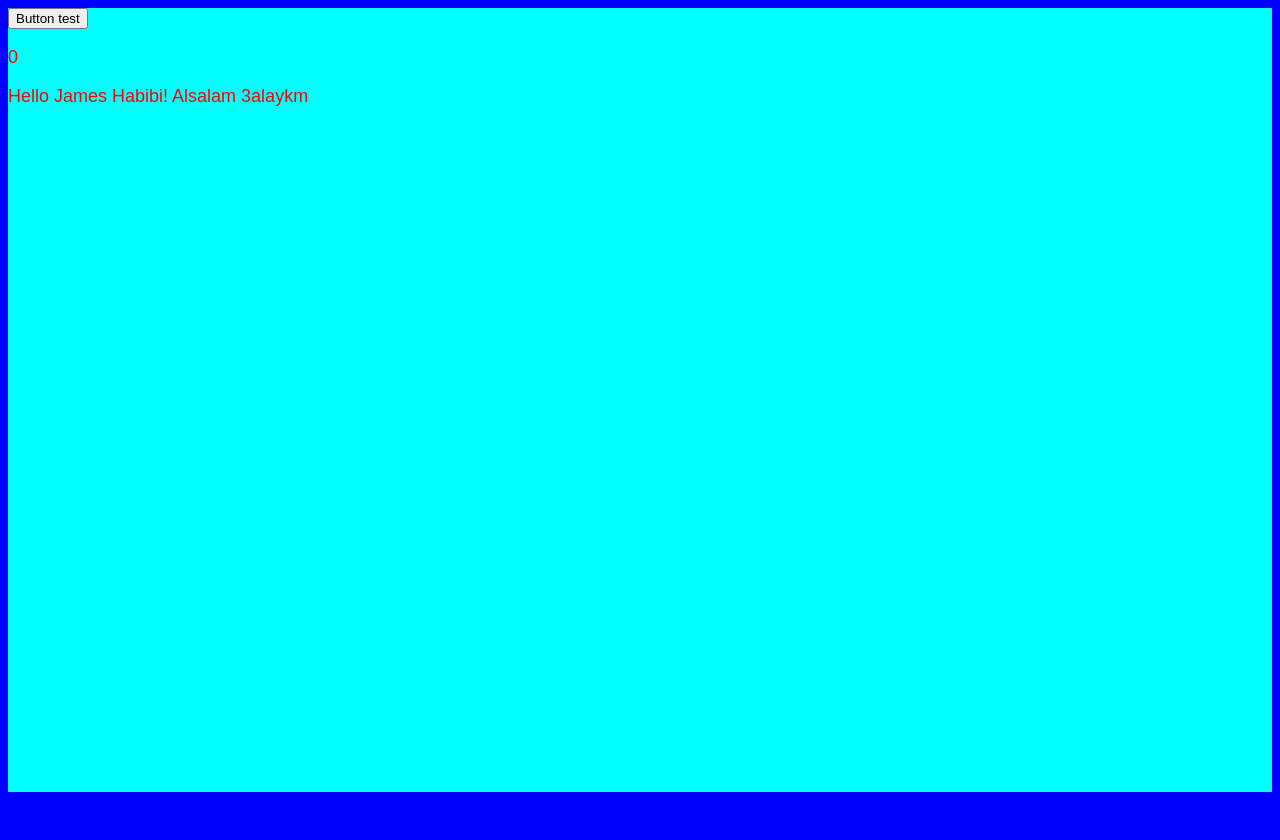
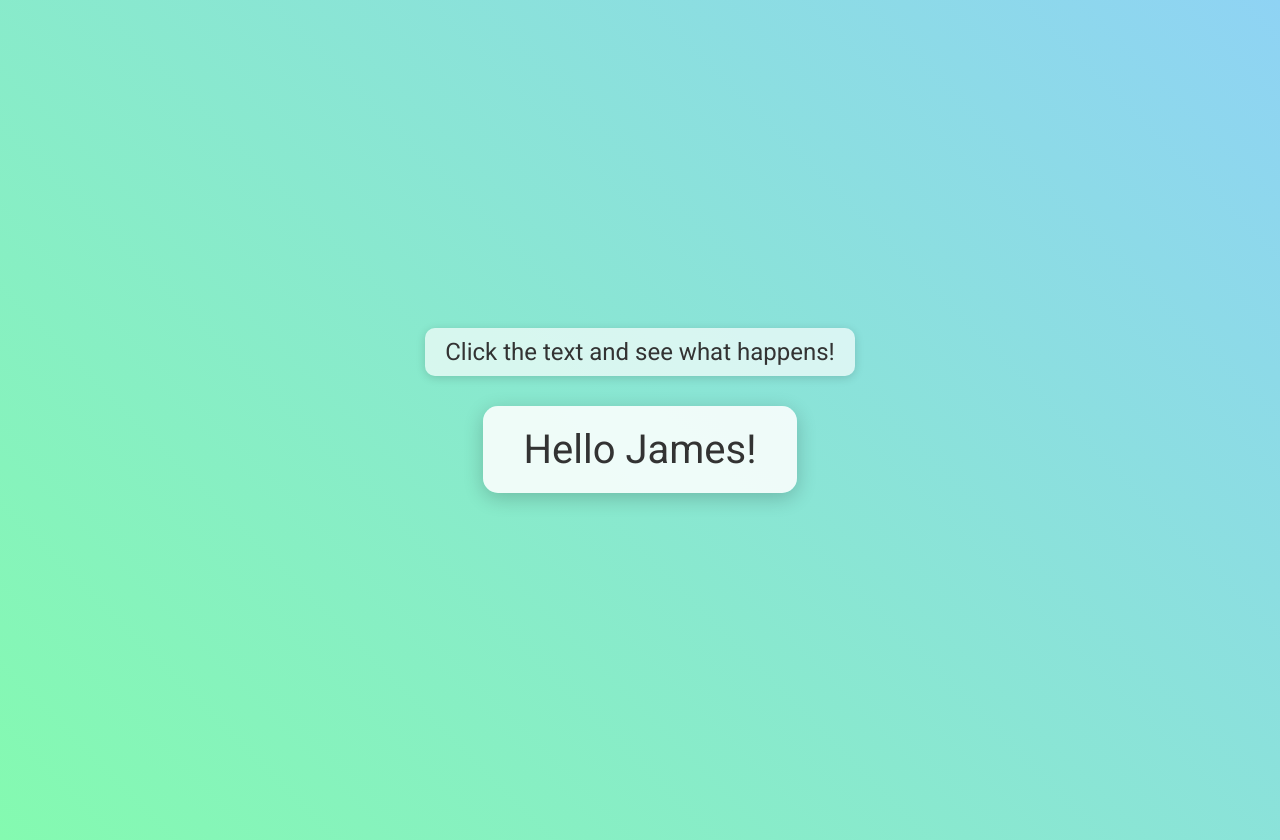
Before and after one commit to legendzbest/HelloJames, a website: page public/index.html in a window 1280 px wide. Before the commit the page ends 800 px from the top, so only its background shows below. Drawn offline with Linux system fonts and the light colour scheme.

Commit message:
updated styles and index

```diff
--- a/public/index.html
+++ b/public/index.html
@@ -1,12 +1,16 @@
-<html lang="en">
-  <head>
-    <title>First Web App</title>
+
+<!DOCTYPE html>
+<html lang="ar">
+<head>
+    <meta charset="UTF-8">
+    <meta name="viewport" content="width=device-width, initial-scale=1.0">
+    <title>Hello James!</title>
     <link rel="stylesheet" href="styles.css">
-    <body>
-      <button id="Button">Button test</button>
-      <p id="Counter">0</p>
-      <script src="script.js"></script>
-      Hello James Habibi! Alsalam 3alaykm
-    </body>
-  </head>
+</head>
+</head>
+<body>
+    <header class="instruction-header">Click the text and see what happens!</header>
+    <div class="greeting">Hello James!</div>
+    <script src="script.js"></script>
+</body>
 </html>
--- a/public/styles.css
+++ b/public/styles.css
@@ -1,9 +1,55 @@
-html{
-  background-color:blue;
+/* Importing the Roboto font from Google Fonts */
+@import url('https://fonts.googleapis.com/css2?family=Roboto:wght@400;700&display=swap');
+
+/* Global Styles */
+body {
+  font-family: 'Roboto', sans-serif;
+  display: flex;
+  flex-direction: column;
+  align-items: center;
+  justify-content: center;
+  height: 100vh;
+  background: linear-gradient(45deg, #84fab0 0%, #8fd3f4 100%);
+  margin: 0;
+  padding: 20px;
+  overflow-y: auto;
 }
-body {
-  color:red;
-  background-color:aqua;
-  font-family: Arial, sans-serif;
-  font-size: 18;
+
+.greeting {
+  font-family: 'Roboto', sans-serif;
+  font-size: 2rem;
+  color: #333;
+  background: #ffffffdd; /* Slight transparency */
+  padding: 20px 40px;
+  border-radius: 15px;
+  box-shadow: 0px 5px 20px rgba(0, 0, 0, 0.2);
+  margin-bottom: 20px;
+  max-width: 90%;
+  text-align: center;
 }
+
+.instruction-header {
+  font-family: 'Roboto', sans-serif;
+  background-color: #ffffffaa; /* semi-transparent white */
+  color: #333;
+  padding: 10px 20px;
+  border-radius: 10px;
+  margin-bottom: 30px;
+  font-size: 1.5rem;
+  box-shadow: 0px 2px 10px rgba(0, 0, 0, 0.15);
+}
+
+/* Mobile First Styles */
+@media (max-width: 600px) {
+  .greeting {
+      font-size: 1.5rem;
+      padding: 15px 30px;
+  }
+}
+
+/* Tablet and Larger Devices */
+@media (min-width: 601px) {
+  .greeting {
+      font-size: 2.5rem;
+  }
+}
```
